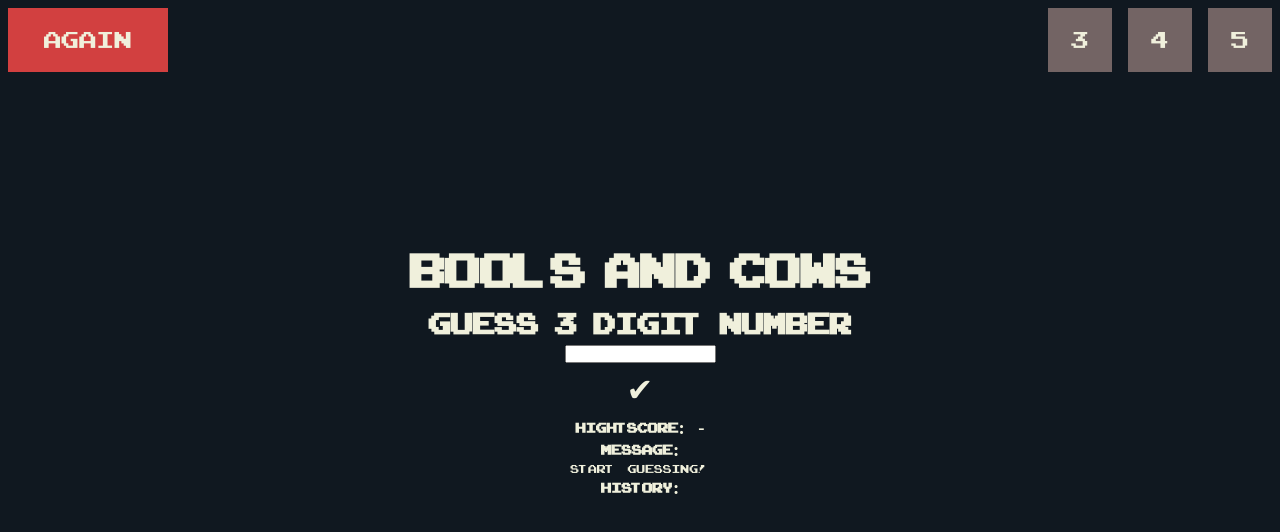
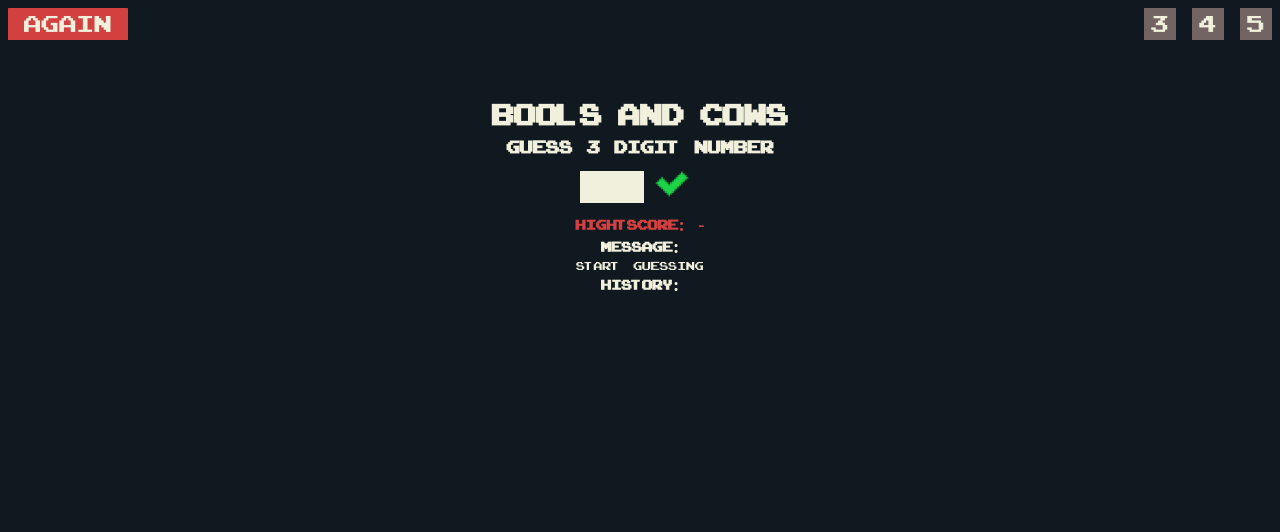
Before and after one commit to Semchenock/Bools-and-cows, a plain HTML site: page index.html in a window 1280 px wide. Drawn offline with Linux system fonts and the light colour scheme.

Commit message:
Added final style and layout

```diff
--- a/index.html
+++ b/index.html
@@ -18,14 +18,16 @@
         </div>
       </div>
       <h1>Bools and cows</h1>
+      <h2 class="guessLength">Guess 3 digit number</h2>
       <div class="guessForm">
-        <h2 class="guessLength">Guess 3 digit number</h2>
         <input type="number" class="guess" />
-        <button class="btn check">✔</button>
+        <button class="btn check">
+          <img class="icon check" src="check-btn.png" />
+        </button>
       </div>
       <h3 class="hightscore">Hightscore: -</h3>
       <h3>Message:</h3>
-      <p class="message">Start guessing!</p>
+      <p class="message">Start guessing</p>
       <h3>History:</h3>
       <pre class="history"></pre>
     </div>
--- a/script.js
+++ b/script.js
@@ -85,7 +85,7 @@ function restart() {
   guessLength.textContent = `Guess ${dificulty} digit number`;
   guessInput.value = null;
   checkBtn.removeAttribute("disabled");
-  messageOutput.textContent = "Start guessing!";
+  messageOutput.textContent = "Start guessing";
   history.textContent = "";
   answer = numGenerator(dificulty);
   console.log(answer);
--- a/style.css
+++ b/style.css
@@ -5,53 +5,69 @@
 * {
   margin: 0;
   padding: 0;
-    color: rgb(240,240,220);
+  color: rgb(240, 240, 220);
   font-family: pixel;
   word-spacing: 0.7rem;
   text-align: center;
-
 }
 .container {
   width: 100vw;
   height: 100vh;
-    background-color: rgb(16,24,32)
+  background-color: rgb(16, 24, 32);
 }
 h1 {
-    margin-top: 20vh;
-    font-size: 4rem;
-
+  margin-top: 3rem;
+  font-size: 2.5rem;
 }
 h2 {
-    font-size: 2.5rem;
-
+  font-size: 1.7 rem;
 }
 .btn {
-    background-color: rgb(16,24,32);
-    border: none ;
-    margin: 1vh 1vh;
+  background-color: transparent;
+  border: none;
+  margin: 0.5rem 0.5rem;
   font-size: 2rem;
-
+  border-radius: 1%;
 }
-.btn.again{
-    background-color: rgb(210,64,64);
-    height: 8vh;
-    width: 20vh;
+.btn.again {
+  background-color: rgb(210, 64, 64);
+  height: 2rem;
+  width: 7.5rem;
 }
 .btn.dificulty {
-    background-color: rgb(115,100,100);
-    height: 8vh;
-    width: 8vh;
+  background-color: rgb(115, 100, 100);
+  height: 2rem;
+  width: 2rem;
+}
+.icon.check {
+  height: 2rem;
 }
 .navBar {
-    height: 10vh;
   display: flex;
   justify-content: space-between;
 }
-.navBar div{
+.navBar div {
   display: flex;
 }
 .guessForm {
   display: flex;
-    flex-direction: column;
   align-items: center;
+  justify-content: center;
 }
+.guessForm input {
+  height: 2rem;
+  border: none;
+  color: rgb(16, 24, 32);
+  background-color: rgb(240, 240, 220);
+  font-size: 1.7rem;
+  width: 4rem;
+  border-radius: 1%;
+}
+input::-webkit-outer-spin-button,
+input::-webkit-inner-spin-button {
+  -webkit-appearance: none;
+  margin: 0;
+}
+.hightscore {
+  color: rgb(210, 64, 64);
+}
```
Also changed, not shown: check-btn.png (added), orange-juice-2.0.ttf (deleted). Lines whose indentation alone changed are shown as unchanged.
